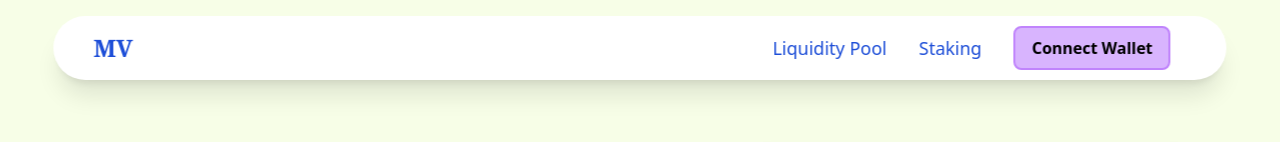
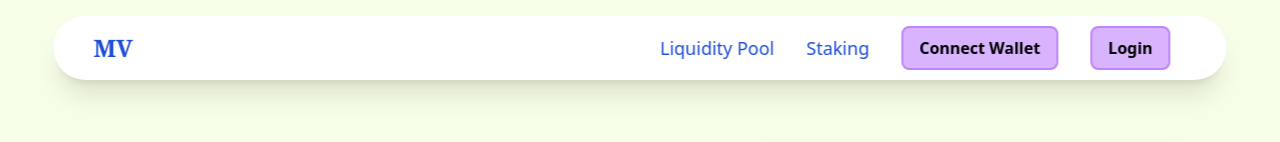
Before and after one commit to Varun-2538/Mint_vault, a React (Create React App) app in the folder frontend/: page / in a window 1280 px wide. Shown: the top 142 px of the page. Built offline with nearby package versions, Linux system fonts and the light colour scheme; no server answers.

Commit message:
added button login

```diff
--- a/frontend/src/components/NavBar.jsx
+++ b/frontend/src/components/NavBar.jsx
@@ -9,6 +9,11 @@ export default function Navbar() {
 
   const handleShowNavbar = () => {
     setShowNavbar(!showNavbar);
+  };
+
+  const handleLogin = () => {
+    // Add logic for login here
+    console.log("Login button clicked");
   };
 
   return (
@@ -43,12 +48,16 @@ export default function Navbar() {
           </li>
           <li>
             <CustomButton
-                primaryText={walletAddress ? "Connected" : "Connect Wallet"}
-                onClick={connectWallet}
+              primaryText={walletAddress ? "Connected" : "Connect Wallet"}
+              onClick={connectWallet}
             />
-
           </li>
-
+          <li>
+            <CustomButton
+              primaryText="Login"
+              onClick={handleLogin}
+            />
+          </li>
           <li>
             <div className="bg-divider h-2/3 mx-6 hidden max-[1024px]:hidden"></div>
           </li>
```
